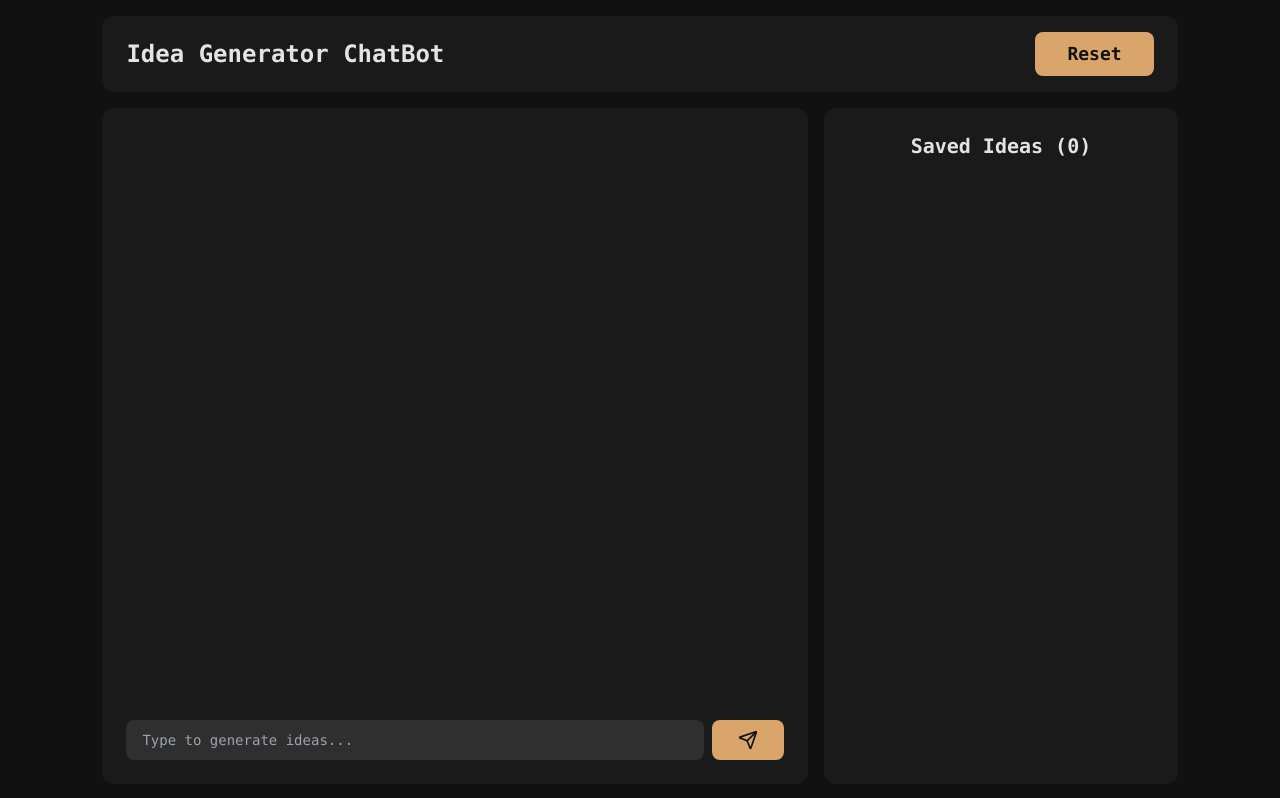
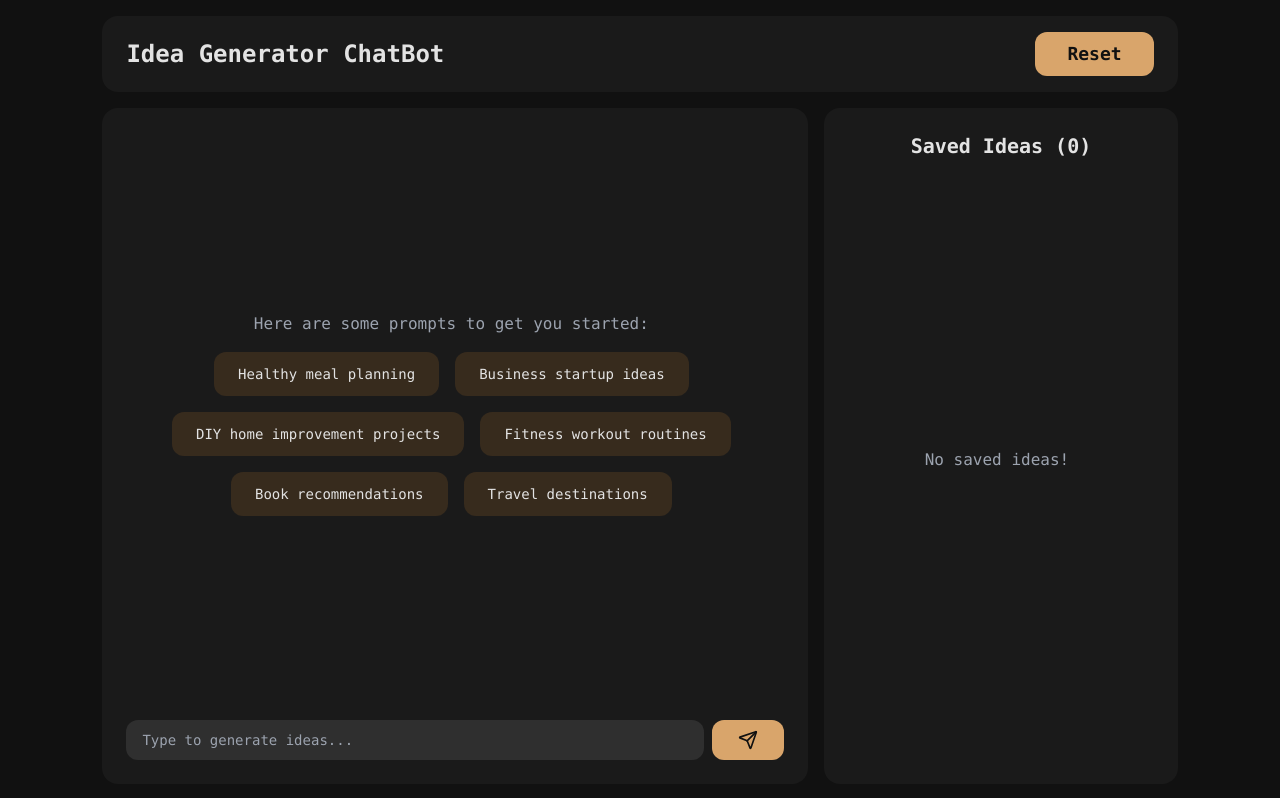
Before and after one commit to usamatariq180/idea-generator-chatbot, a Next.js app: page / in a window 1280 px wide. Built offline with nearby package versions, Linux system fonts and the light colour scheme.

Commit message:
final touches

```diff
--- a/components/ChatInterfaceWithIdeas.tsx
+++ b/components/ChatInterfaceWithIdeas.tsx
@@ -10,6 +10,14 @@ export default function ChatInterfaceWithIdeas() {
   const chatWindowRef = useRef<HTMLDivElement>(null);
   const [isClient, setIsClient] = useState(false);
   const [isOpen, setIsOpen] = useState(false);
+  const [suggestedTopics] = useState([
+    "Healthy meal planning",
+    "Business startup ideas",
+    "DIY home improvement projects",
+    "Fitness workout routines",
+    "Book recommendations",
+    "Travel destinations",
+  ]);
 
   useEffect(() => {
     setIsClient(true);
@@ -56,11 +64,15 @@ export default function ChatInterfaceWithIdeas() {
     }
   }, [savedIdeas, isClient]);
 
-  const handleSubmit = async (e: React.FormEvent) => {
-    e.preventDefault();
-    if (!input.trim() || isLoading) return;
+  const handleSubmit = async (
+    e: React.FormEvent<HTMLFormElement> | null,
+    submittedInput?: string
+  ) => {
+    if (e) e.preventDefault();
+    const inputToSubmit = submittedInput || input;
+    if (!inputToSubmit.trim() || isLoading) return;
 
-    const userMessage: Message = { role: "user", content: input };
+    const userMessage: Message = { role: "user", content: inputToSubmit };
     setMessages((prevMessages) => [...prevMessages, userMessage]);
     setInput("");
     setIsLoading(true);
@@ -119,26 +131,31 @@ export default function ChatInterfaceWithIdeas() {
     }
   };
 
+  const handleSuggestedTopic = (topic: string) => {
+    setInput(topic);
+    handleSubmit(null, topic);
+  };
+
   if (!isClient) {
     return null;
   }
 
   return (
     <div className="flex flex-col h-screen bg-[#111111] text-[#e3e3e3] sm:mx-[8%] mx-[4%] font-mono">
-      <div className="flex justify-between items-center py-4 px-6 mt-4 rounded-xl bg-[#1a1a1a]">
+      <div className="flex justify-between items-center py-4 px-6 mt-4 rounded-2xl bg-[#1a1a1a]">
         <h1 className="sm:text-2xl text-[16px] font-semibold">
           Idea Generator ChatBot
         </h1>
         <button
           onClick={handleReset}
-          className="sm:px-8 px-4 sm:py-2 py-1 bg-[#d9a56b] font-semibold rounded-lg sm:text-lg text-sm  text-[#111111] hover:bg-[#d89d5a]"
+          className="sm:px-8 px-4 sm:py-2 py-1 bg-[#d9a56b] font-semibold rounded-xl sm:text-lg text-sm  text-[#111111] hover:bg-[#d89d5a]"
         >
           Reset
         </button>
       </div>
 
       <div className="flex flex-col md:flex-row flex-1 overflow-hidden gap-4 mt-4 mb-4">
-        <div className="md:hidden w-full bg-[#1a1a1a] rounded-xl ">
+        <div className="md:hidden w-full bg-[#1a1a1a] rounded-2xl ">
           <button
             onClick={() => setIsOpen(!isOpen)}
             className="w-full px-6 py-2 flex justify-between items-center text-[16px] font-semibold"
@@ -151,17 +168,24 @@ export default function ChatInterfaceWithIdeas() {
               {savedIdeas.map((idea, index) => (
                 <div
                   key={index}
-                  className="p-2 bg-[#372b1d] rounded-lg text-[12px]"
+                  className="p-2 bg-[#372b1d] rounded-xl text-[12px]"
                 >
                   {idea}
                 </div>
               ))}
+              {savedIdeas.length === 0 && (
+                <div className="flex flex-col items-center justify-center h-full">
+                  <p className="mb-4 text-[#9ca3af] sm:text-base text-[12px] text-center">
+                    No saved ideas!
+                  </p>
+                </div>
+              )}
             </div>
           )}
         </div>
 
         {!isOpen && (
-          <div className="flex flex-col w-full md:w-2/3 bg-[#1a1a1a] rounded-xl p-6 sm:min-h-full min-h-[calc(100vh-26vh)]">
+          <div className="flex flex-col w-full md:w-2/3 bg-[#1a1a1a] rounded-2xl p-6 sm:min-h-full min-h-[calc(100vh-26vh)]">
             <div
               ref={chatWindowRef}
               className="flex-1 overflow-y-auto mb-4 space-y-4 pr-2"
@@ -174,7 +198,7 @@ export default function ChatInterfaceWithIdeas() {
                   }`}
                 >
                   {message.role === "user" ? (
-                    <div className="inline-block p-2 rounded-lg sm:text-sm text-[12px] bg-[#313131] max-w-[90%] text-white">
+                    <div className="inline-block p-3 rounded-xl sm:text-sm text-[12px] bg-[#313131] max-w-[90%] text-white">
                       {message.content}
                     </div>
                   ) : (
@@ -182,7 +206,7 @@ export default function ChatInterfaceWithIdeas() {
                       {message.content.split("\n\n").map((idea, ideaIndex) => (
                         <div
                           key={ideaIndex}
-                          className="flex items-start space-x-2 bg-[#372b1d] rounded-lg sm:max-w-[80%] max-w-[90%] sm:text-sm text-[12px] p-2"
+                          className="flex items-start space-x-2 bg-[#372b1d] rounded-xl sm:max-w-[80%] max-w-[90%] sm:text-sm text-[12px] p-4"
                         >
                           <div className="flex-grow text-white">{idea}</div>
                           <button
@@ -209,31 +233,52 @@ export default function ChatInterfaceWithIdeas() {
                   )}
                 </div>
               ))}
+
+              {messages && messages.length === 0 && (
+                <>
+                  <div className=" h-[100%] flex flex-col  items-center justify-center">
+                    <p className="mb-4 text-[#9ca3af] sm:text-base text-[12px] text-center">
+                      Here are some prompts to get you started:
+                    </p>
+                    <div className="flex flex-wrap justify-center pb-2 gap-4">
+                      {suggestedTopics.map((topic, index) => (
+                        <button
+                          key={index}
+                          onClick={() => handleSuggestedTopic(topic)}
+                          className="sm:py-3 py-2 sm:px-6 px-4 bg-[#372b1d] rounded-xl sm:text-sm text-[12px] hover:bg-[#4a3a2a] transition-colors"
+                        >
+                          {topic}
+                        </button>
+                      ))}
+                    </div>
+                  </div>
+                </>
+              )}
             </div>
             <form onSubmit={handleSubmit} className="flex space-x-2">
               <input
                 type="text"
                 value={input}
                 onChange={(e) => setInput(e.target.value)}
-                className="flex-1 px-4 py-2 bg-[#2f2f2f] sm:text-sm text-[12px] rounded-lg"
+                className="flex-1 px-4 py-2 bg-[#2f2f2f] sm:text-sm text-[12px] rounded-xl"
                 placeholder="Type to generate ideas..."
               />
               <button
                 type="submit"
-                className="sm:px-6 px-4 sm:py-2 py-1 bg-[#d9a56b] font-semibold text-[#111111] rounded-lg hover:bg-[#d89d5a] flex items-center justify-center"
+                className="sm:px-6 px-4 sm:py-2 py-1 bg-[#d9a56b] font-semibold text-[#111111] rounded-xl hover:bg-[#d89d5a] flex items-center justify-center"
                 disabled={isLoading}
               >
                 {isLoading ? (
                   <Loader className="animate-spin" size={24} />
                 ) : (
-                  <Send size={24} className={`sm:p-[2px] p-1 rounded-md  `} />
+                  <Send size={24} className={`sm:p-[2px] p-1 rounded-md `} />
                 )}
               </button>
             </form>
           </div>
         )}
 
-        <div className="sm:flex flex-col w-full md:w-1/3 bg-[#1a1a1a] rounded-xl p-6 hidden">
+        <div className="sm:flex flex-col w-full md:w-1/3 bg-[#1a1a1a] rounded-2xl p-6 hidden">
           <h2 className="sm:text-xl text-[18px] font-bold mb-4 text-center">
             Saved Ideas ({savedIdeas.length})
           </h2>
@@ -241,11 +286,19 @@ export default function ChatInterfaceWithIdeas() {
             {savedIdeas.map((idea, index) => (
               <div
                 key={index}
-                className="p-2 bg-[#372b1d] rounded-lg sm:text-sm text-[12px]"
+                className="p-4 bg-[#372b1d] rounded-xl sm:text-sm text-[12px]"
               >
                 {idea}
               </div>
             ))}
+
+            {savedIdeas.length === 0 && (
+              <div className="flex flex-col items-center justify-center h-full">
+                <p className="mb-4 text-[#9ca3af] sm:text-base text-[12px] text-center">
+                  No saved ideas!
+                </p>
+              </div>
+            )}
           </div>
         </div>
       </div>
```
Also changed, not shown: 1 other file (tests, documents, lock files or other folders).
